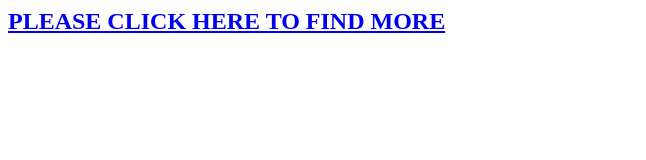
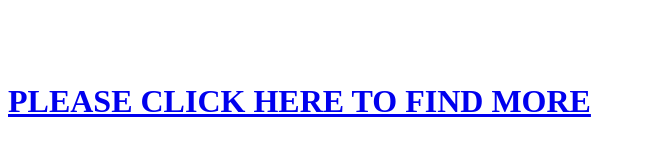
Before and after one commit to sayyadalnejum/juma, a plain HTML site: page index.html in a window 1280 px wide. Shown: the whole page, without its empty margins (0-646 px from the left). Drawn offline with Linux system fonts and the light colour scheme.

Commit message:
Update index.html

```diff
--- a/index.html
+++ b/index.html
@@ -3,6 +3,7 @@
 <title>WIFI ACCOUNTS</title>
 </head>
 <body>
-<h2><a href="wifi.html">PLEASE CLICK HERE TO FIND MORE</a></h2>
+  <br><br><br>
+<h1><a href="wifi.html">PLEASE CLICK HERE TO FIND MORE</a></h1>
 </body>
 </html>
```
